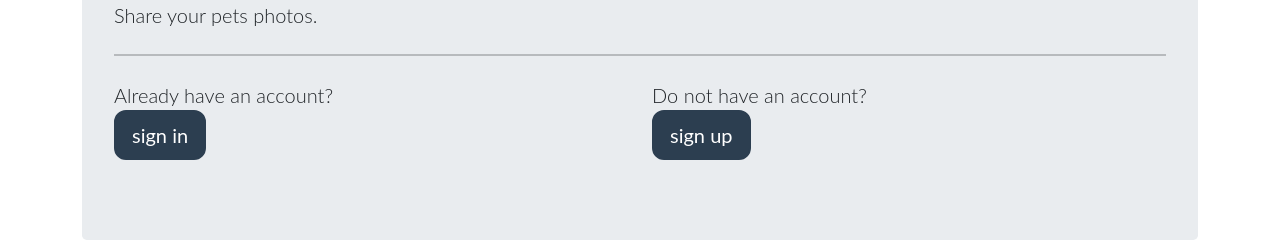
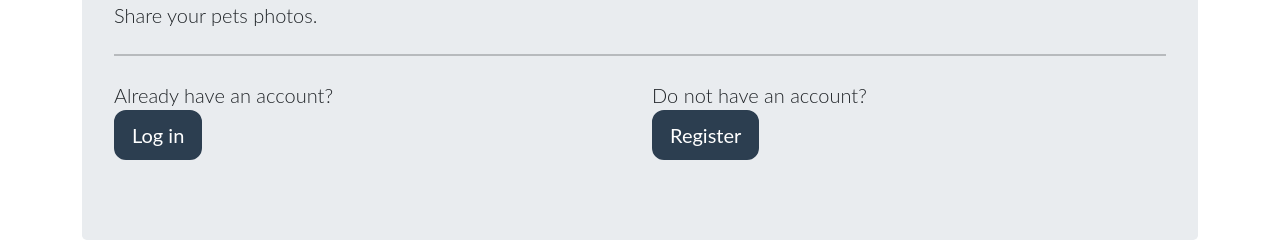
Before and after one commit to RadkaValkova/Petstagram-application, a Django app: page / in a window 1280 px wide. Shown: the part 1010-1250 px from the top of the page. Run offline with Django 3.2, Linux system fonts and the light colour scheme; some libraries are stand-ins or nearby versions.

Commit message:
Update landing_page.html

```diff
--- a/templates/landing_page.html
+++ b/templates/landing_page.html
@@ -1,26 +1,31 @@
 {% extends 'shared/base_page.html' %}
 
-{% block content%}
+{% block content %}
     <div class="container">
         <div class="jumbotron parent">
-            <img style="width: 100%" src="https://activepets.co.za/web/ap-content/uploads/2019/08/Active-pets-dogs-and-cats.png" alt="">
+            <img style="width: 100%"
+                 src="https://activepets.co.za/web/ap-content/uploads/2019/08/Active-pets-dogs-and-cats.png" alt="">
             <div class="absolute">
                 <h1 class="display-4">Welcome to Petstagram</h1>
                 <p class="lead">Share your pets photos.</p>
                 <hr class="my-4">
+                {% if not request.user.is_authenticated %}
                     <div class="inner cover">
                         <h1 class="cover-heading"></h1>
                         <div class="row">
                             <div class="col-lg-6">
-                        <p class="lead">Already have an account? <br><a href="#" class="btn btn-lg btn-secondary">sign in</a></p>
+                                <p class="lead">Already have an account? <br><a href="{% url 'log in user' %}"
+                                                                                class="btn btn-lg btn-secondary">Log
+                                    in</a></p>
                             </div>
                             <div class="col-lg-6">
                                 <p class="lead"> Do not have an account? <br>
-                           <a href="#" class="btn btn-lg btn-secondary">sign up</a>
+                                    <a href="{% url 'register user' %}" class="btn btn-lg btn-secondary">Register</a>
                                 </p>
                             </div>
                         </div>
                     </div>
+                {% endif %}
             </div>
         </div>
     </div>
```
Lines whose indentation alone changed are shown as unchanged.
